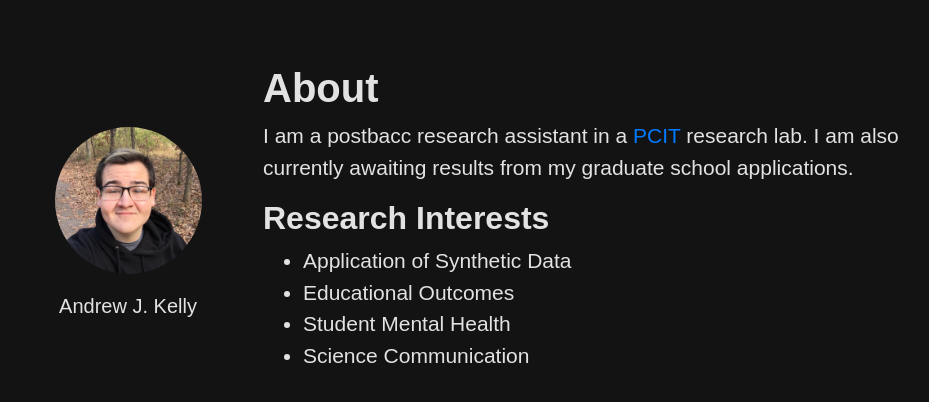
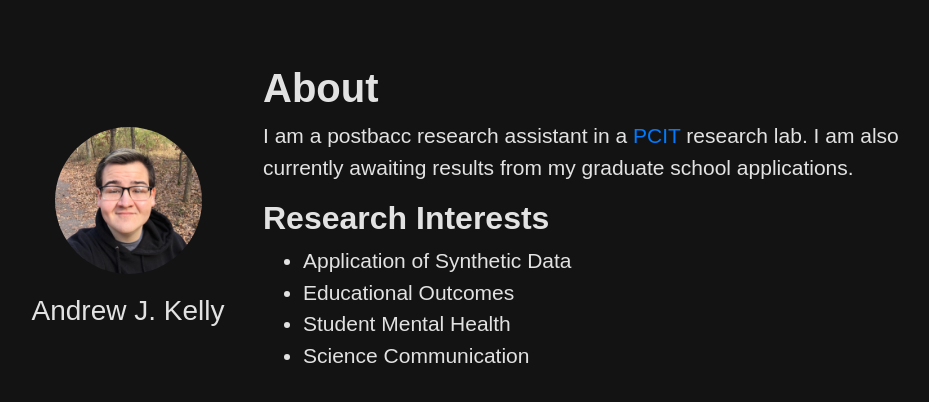
Before and after one commit to AndJKel/andjkel.github.io, a Jekyll site: the page built from index.html, in a window 1280 px wide. Shown: the top 402 px of the page, without its empty margins (152-1081 px from the left). Built offline with Jekyll 4.4.1, drawn with Linux system fonts in a browser that asks for light colours; nearby versions of some CDN libraries.

```diff
--- a/index.html
+++ b/index.html
@@ -7,7 +7,7 @@ layout: layout
       <div class="avatar">
     	   <img class="rounded-circle" src="{{ site.baseurl }}static/img/{{ site.avatar }}" alt="Responsive image" style="max-width: 70%; height: auto;">
       </div>
-      <h5>Andrew J. Kelly</h5>
+      <h3>Andrew J. Kelly</h3>
     </div>
     <div class="col-md-9">
       <h1><strong>About</strong></h1>
```
